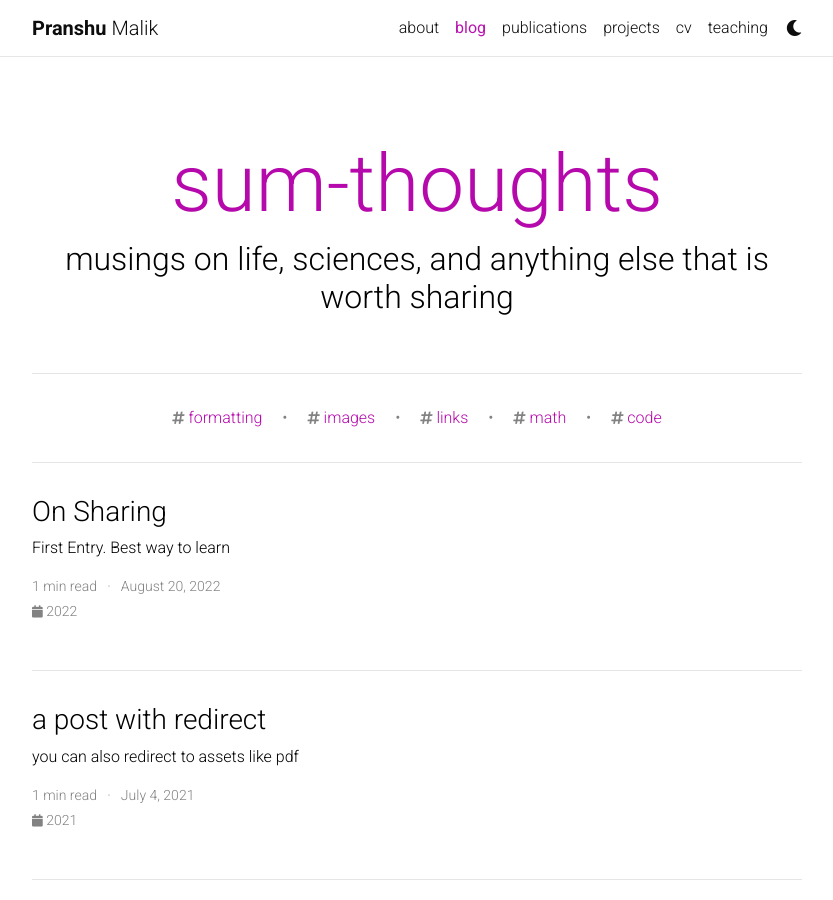
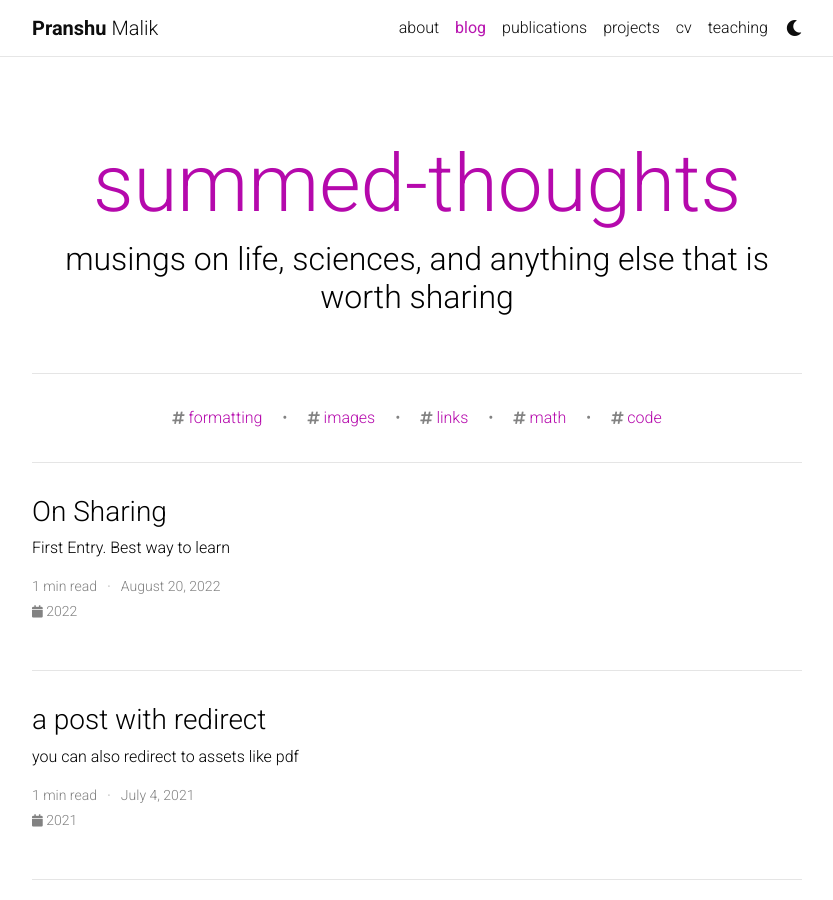
Before and after one commit to pranshumalik14/pranshumalik14.github.io, a Jekyll site: the page built from blog/index.html, in a window 1280 px wide and 900 px high. Shown: the whole window, without its empty margins (223-1056 px from the left). Built offline with Jekyll 4.4.1, drawn with Linux system fonts in a browser that asks for light colours; the list of posts is cut into pages by our own code; comment, search, counter and statistics services are not loaded; a style sheet for code colours, icons or effects is not loaded.

Commit message:
blog name change again

```diff
--- a/_config.yml
+++ b/_config.yml
@@ -95,7 +95,7 @@ bing_site_verification:  # out your bing-site-verification ID (Bing Webmaster)
 # Blog
 # -----------------------------------------------------------------------------
 
-blog_name: sum-thoughts # blog_name will be displayed in your blog page
+blog_name: summed-thoughts # blog_name will be displayed in your blog page
 blog_nav_title: blog # your blog must have a title for it to be displayed in the nav bar
 blog_description: musings on life, sciences, and anything else that is worth sharing
 permalink: /blog/:year/:title/
```
